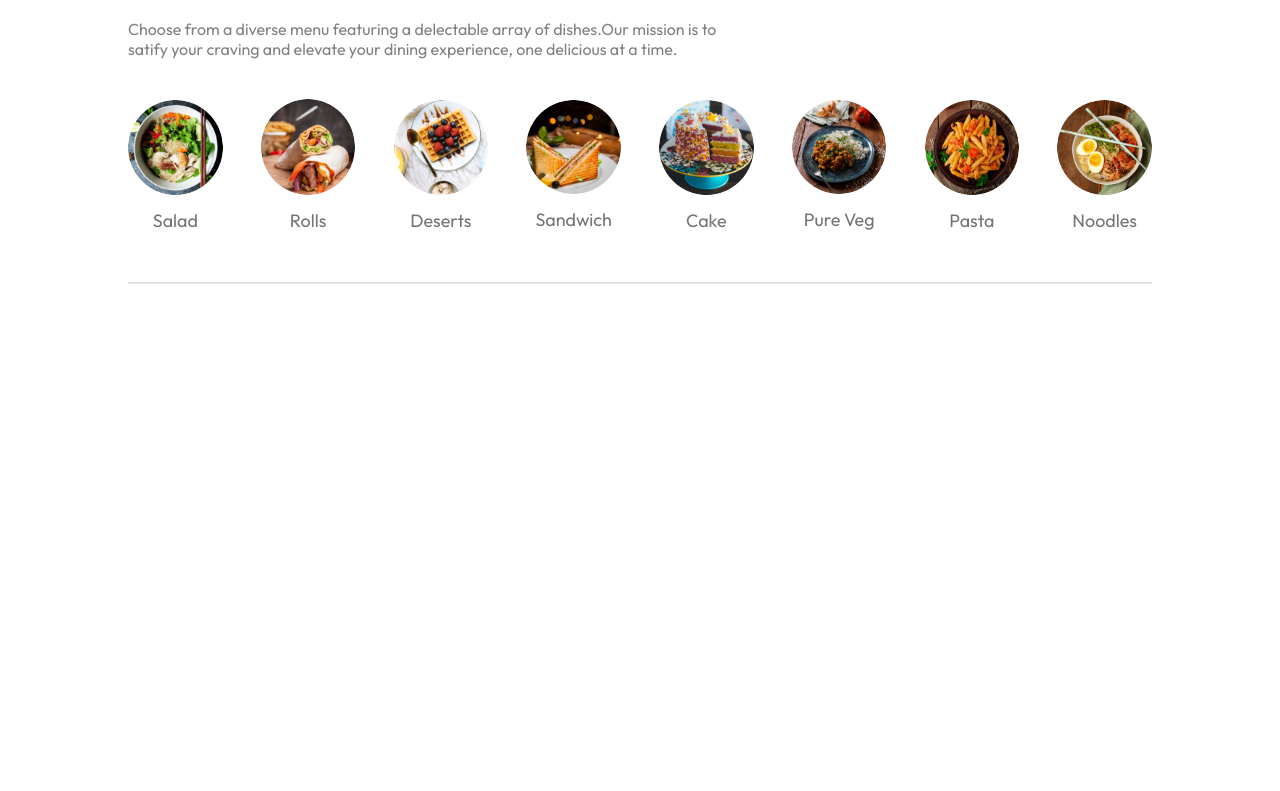
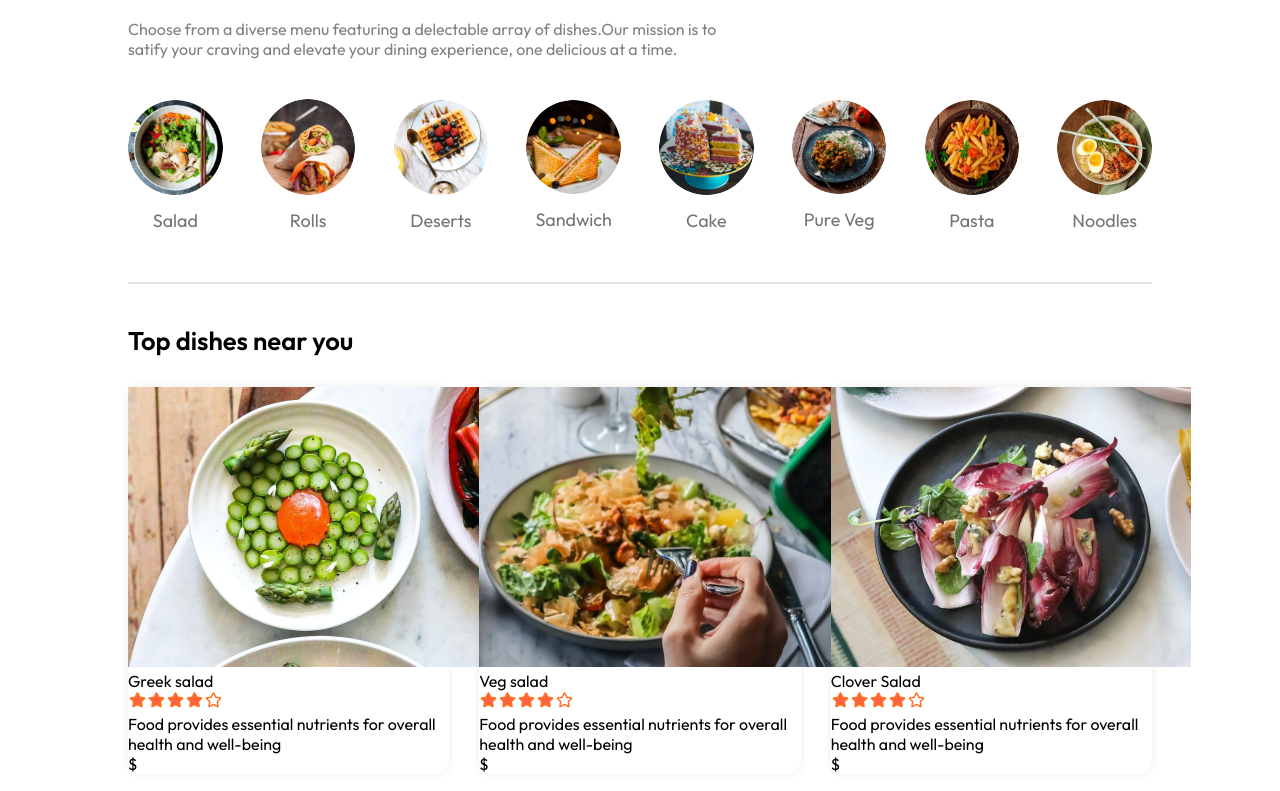
Before and after one commit to talha424588/tomato-web-app, a React (Create React App) app: page / in a window 1280 px wide. Shown: the part 618-1409 px from the top of the page. Before the commit the page ends 912 px from the top, so only its background shows below. Built offline with nearby package versions, Linux system fonts and the light colour scheme.

Commit message:
food item displayed

```diff
--- /dev/null
+++ b/src/Components/FoodDisplay/FoodDisplay.css
@@ -0,0 +1,18 @@
+.food-display
+{
+    margin-top: 30px;;
+}
+
+.food-display h2
+{
+    font-size: max(2vw, 24px);
+    font-weight: 600;
+}
+.food-display-item
+{
+    display: grid;
+    grid-template-columns: repeat(auto-fill,minmax(240px,1fr));
+    gap: 30PX;
+    margin-top: 30px;;
+    row-gap: 50px;;
+}
--- /dev/null
+++ b/src/Components/FoodDisplay/FoodDisplay.jsx
@@ -0,0 +1,23 @@
+import "./FoodDisplay.css";
+import { StoreContext } from "../../context/StoreContext";
+import { useContext } from "react";
+import FoodItem from "../FoodItem/FootItem";
+function FoodDsiplay({props})
+{
+    const {food_list} = useContext(StoreContext);
+
+    return (
+        <>
+            <div className="food-display" id="food-display">
+                <h2>Top dishes near you</h2>
+                <div className="food-display-item">
+                    {
+                        food_list.map((item, index) => {
+                            return <FoodItem id={item.id} name={item.name} description={item.description} image={item.image}></FoodItem>
+                        })};
+                </div>
+            </div>
+        </>
+    )
+}
+export default FoodDsiplay;
--- /dev/null
+++ b/src/Components/FoodItem/FoodItem.css
@@ -0,0 +1,9 @@
+.food-item
+{
+    width: 100%;
+    margin: auto;
+    border-radius: 14px;
+    box-shadow: 0px 0px 10px  #00000015;
+    transition: 0.3s ;
+    animation: fadeIn 3s;
+}
--- /dev/null
+++ b/src/Components/FoodItem/FootItem.jsx
@@ -0,0 +1,23 @@
+import './FoodItem.css'
+import { assets } from '../../Assets/assets';
+function FoodItem({id,name,price,description,image})
+{
+    return (
+        <>
+            <div className="food-item">
+                <div className="food-item-img-container">
+                    <img src={image} alt="" className='food-item-image'/>
+                </div>
+                <div className="food-item-info">
+                    <div className="food-item-name-rating">
+                        <p>{name}</p>
+                        <img src={assets.rating_starts} alt="" />
+                    </div>
+                <p className='food-item-desc'>{description}</p>
+                <p className="food-item-price">${price}</p>
+                </div>
+            </div>
+        </>
+    )
+}
+export default FoodItem;
--- a/src/Components/Menu/Menu.jsx
+++ b/src/Components/Menu/Menu.jsx
@@ -1,7 +1,6 @@
 import "./Menu.css";
 import { menu_list } from "../../Assets/assets";
 function Menu({ category, setCategory }) {
-  console.log("category",category);
   return (
     <>
       <div className="explore-menu" id="explore-menu">
--- a/src/Page/Home/Home.jsx
+++ b/src/Page/Home/Home.jsx
@@ -2,15 +2,15 @@
 import Header from '../../Components/Header/Header';
 import Menu from '../../Components/Menu/Menu';
 import './Home.css'
+import FoodDsiplay from '../../Components/FoodDisplay/FoodDisplay';
 function Home()
 {
     const [category, setCategory] = useState("all");
-    console.log("category",category);
-
     return (
         <>
         <Header></Header>
         <Menu category={category} setCategory={setCategory}/>
+        <FoodDsiplay category={category}></FoodDsiplay>
         </>
     )
 }
--- /dev/null
+++ b/src/context/StoreContext.jsx
@@ -0,0 +1,19 @@
+import { createContext } from "react";
+import { food_list } from "../Assets/assets";
+
+export const StoreContext = createContext(null);
+
+const  StoreContextProvier = (props) =>
+{
+    const contextValue = {
+        food_list
+    };
+
+    return(
+        <StoreContext.Provider value={contextValue}>
+            {props.children}
+        </StoreContext.Provider>
+    )
+}
+
+export default StoreContextProvier;
--- a/src/index.js
+++ b/src/index.js
@@ -1,14 +1,17 @@
-import React from 'react';
-import ReactDOM from 'react-dom/client';
-import './index.css';
-import App from './App';
-import reportWebVitals from './reportWebVitals';
-import { BrowserRouter } from 'react-router-dom';
+import React from "react";
+import ReactDOM from "react-dom/client";
+import "./index.css";
+import App from "./App";
+import reportWebVitals from "./reportWebVitals";
+import { BrowserRouter } from "react-router-dom";
+import StoreContextProvier from "./context/StoreContext";
 
-const root = ReactDOM.createRoot(document.getElementById('root'));
+const root = ReactDOM.createRoot(document.getElementById("root"));
 root.render(
   <BrowserRouter>
-    <App />
+    <StoreContextProvier>
+      <App />
+    </StoreContextProvier>
   </BrowserRouter>
 );
 
```
